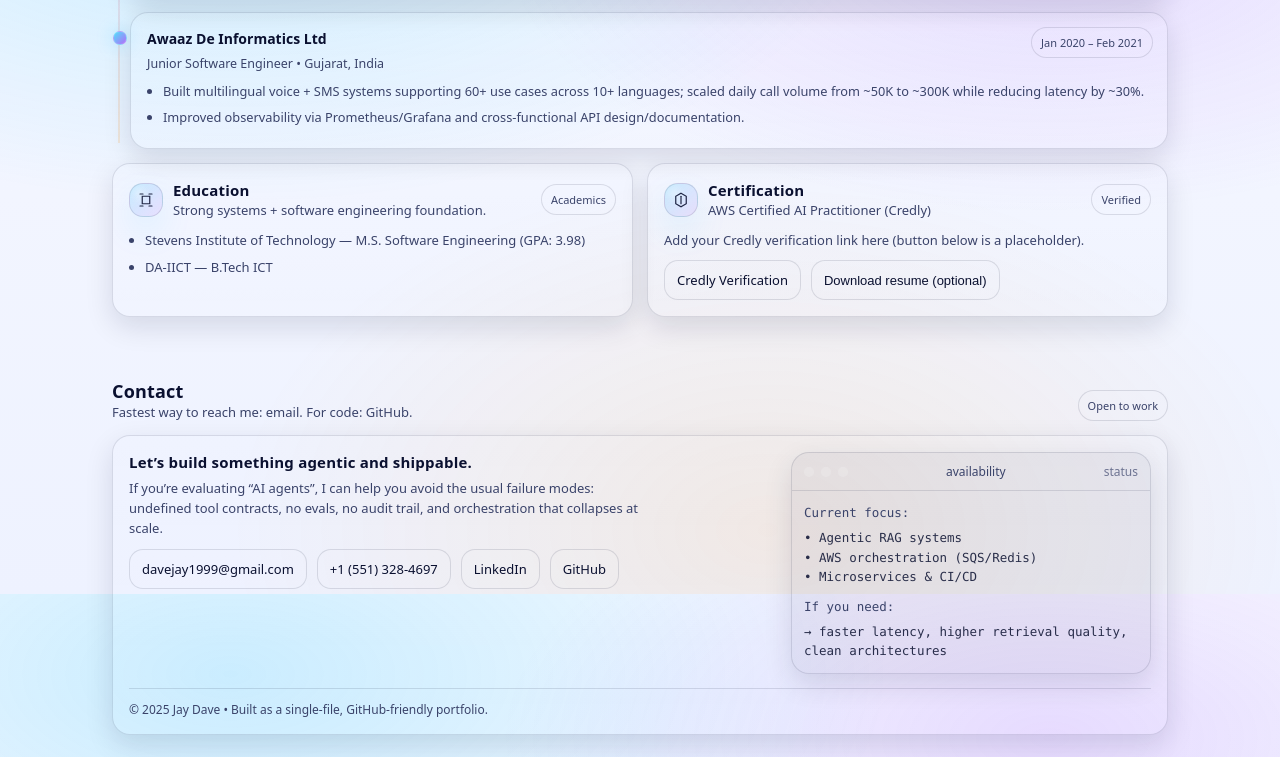
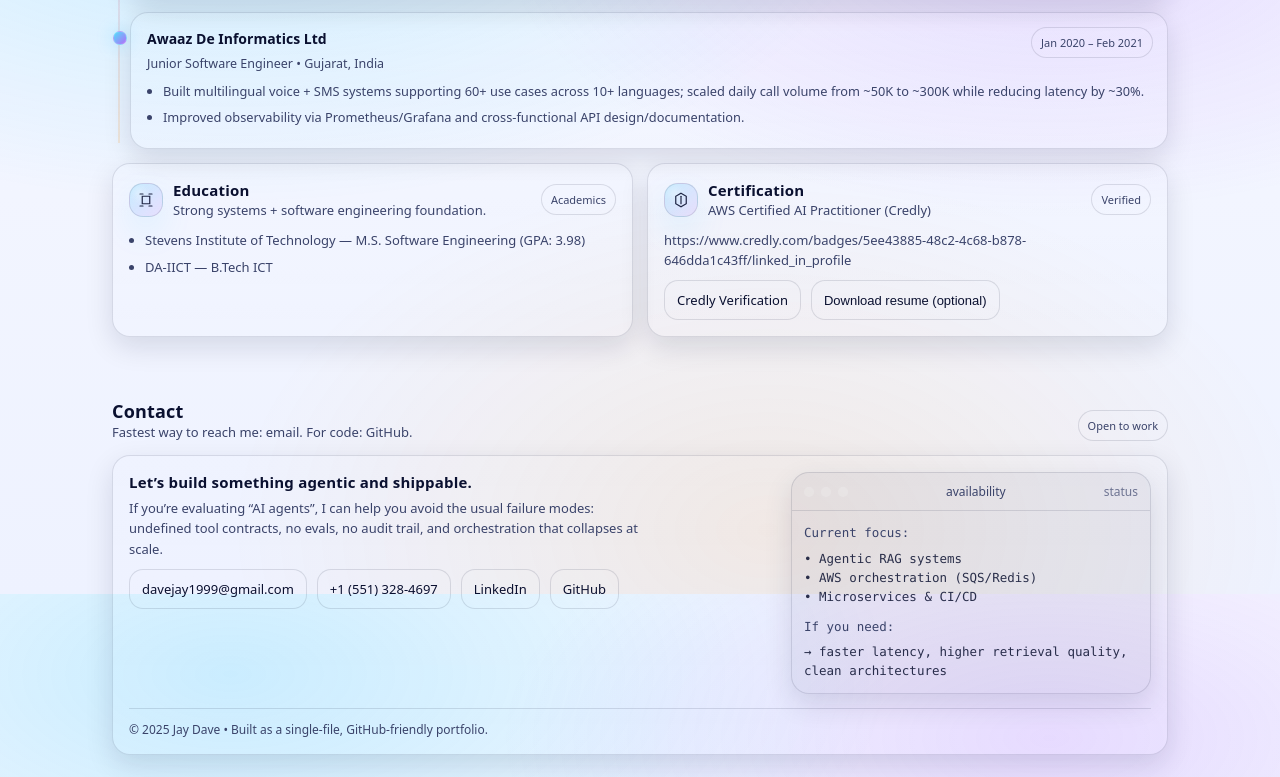
Before and after one commit to davejay1999/portfolio, a plain HTML site: page index.html in a window 1280 px wide. Shown: the part 2606-3383 px from the top of the page. Drawn offline with Linux system fonts and the light colour scheme.

Commit message:
Update Credly verification link in index.html

```diff
--- a/index.html
+++ b/index.html
@@ -1050,10 +1050,10 @@
               <span class="pill">Verified</span>
             </div>
             <p class="small">
-              Add your Credly verification link here (button below is a placeholder).
+              https://www.credly.com/badges/5ee43885-48c2-4c68-b878-646dda1c43ff/linked_in_profile
             </p>
             <div style="margin-top:10px; display:flex; gap:10px; flex-wrap:wrap;">
-              <a class="btn" href="#" onclick="alert('Replace this link with your Credly URL'); return false;">Credly Verification</a>
+              <a class="btn" href="https://www.credly.com/badges/5ee43885-48c2-4c68-b878-646dda1c43ff/linked_in_profile" onclick="alert('https://www.credly.com/badges/5ee43885-48c2-4c68-b878-646dda1c43ff/linked_in_profile'); return false;">Credly Verification</a>
               <button class="btn" id="downloadResume">Download resume (optional)</button>
             </div>
           </div>
```
